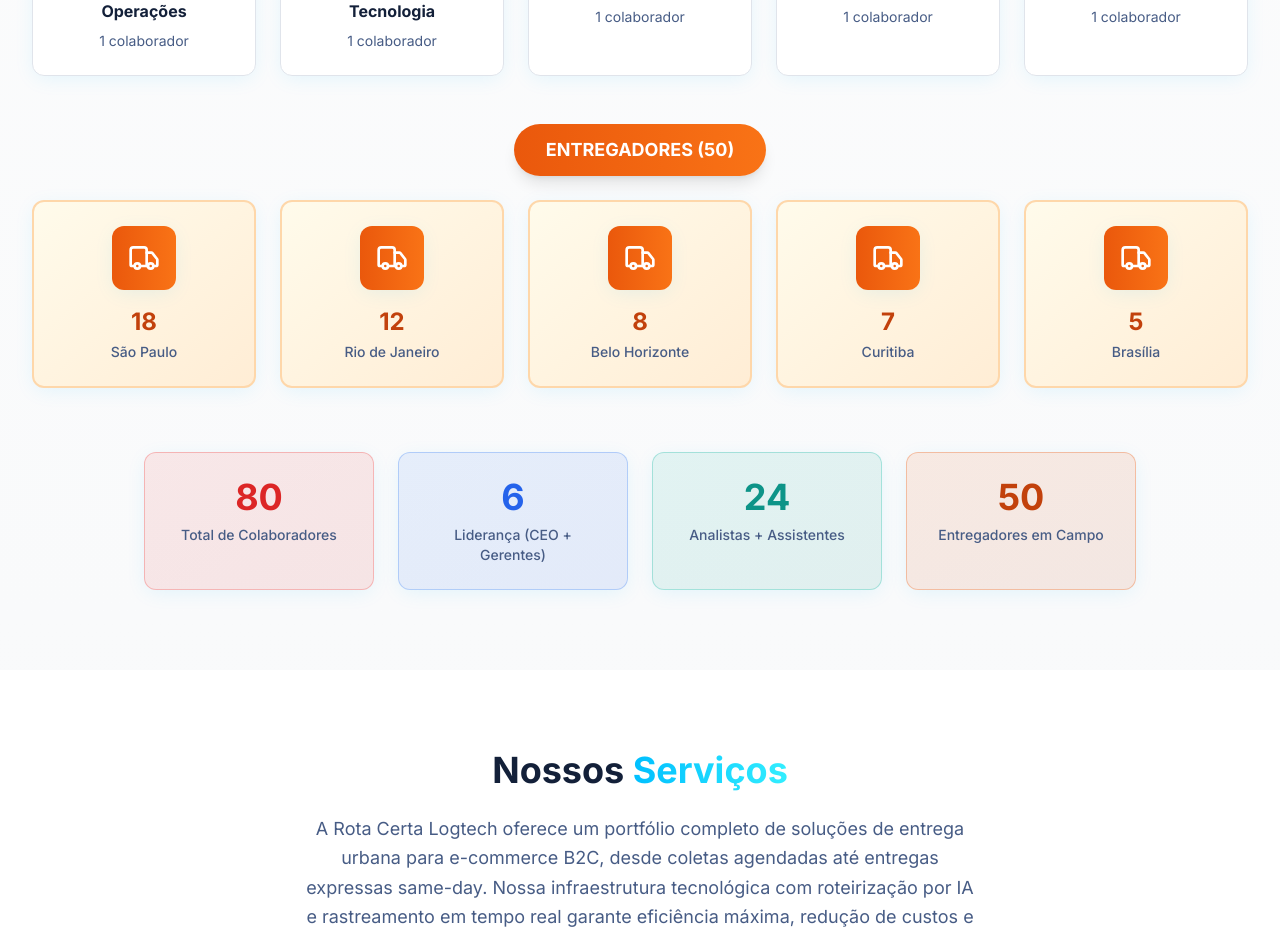
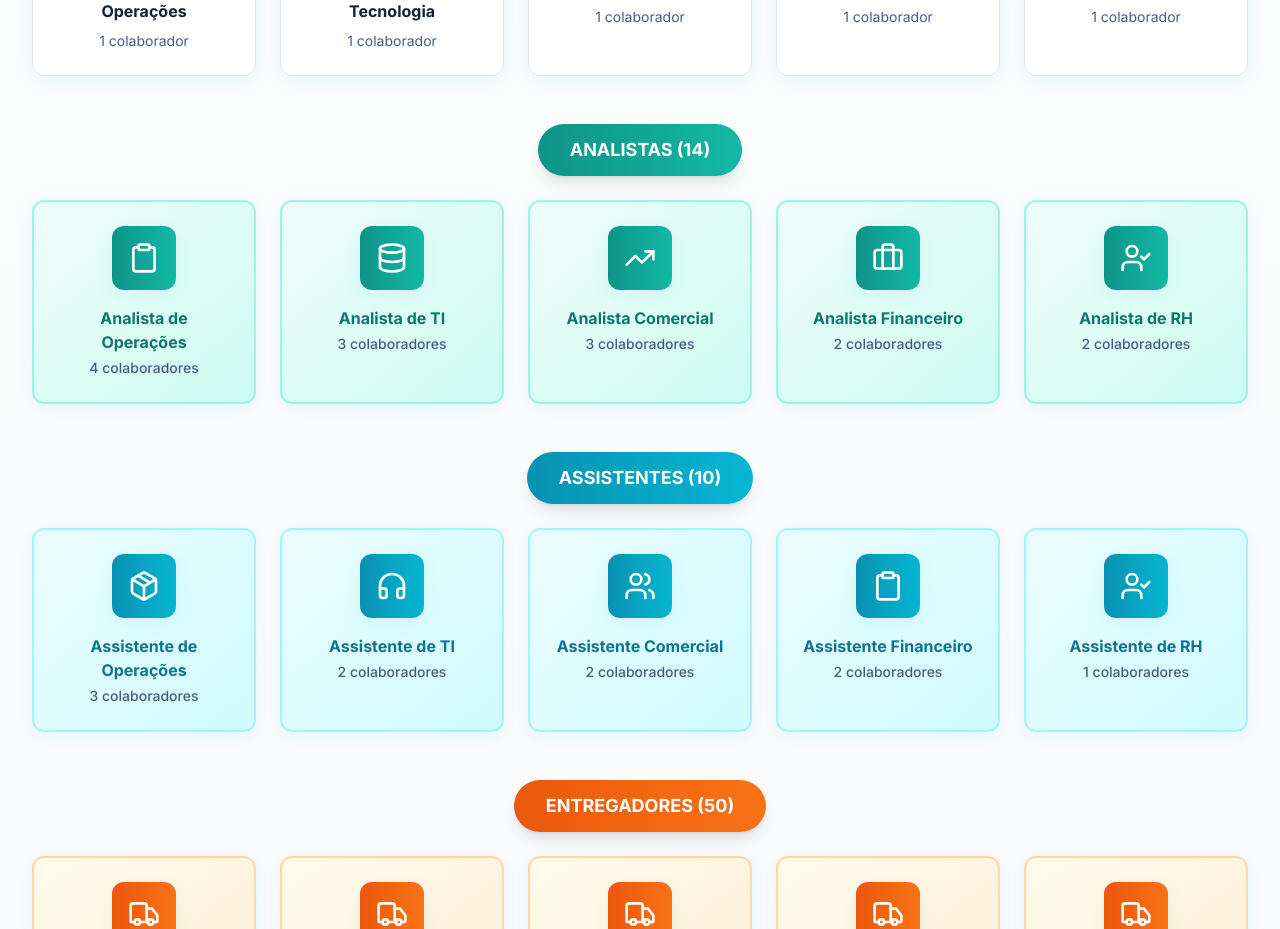
Before and after one commit to EnzoAraujoDuarte/rotacerta, a Next.js app: page / in a window 1280 px wide. Shown: the part 2940-3869 px from the top of the page. Built offline with nearby package versions, Linux system fonts and the light colour scheme.

Commit message:
Add analysts and assistants to organizational structure
Co-authored-by: araujoduarteenzo <araujoduarteenzo@gmail.com>

```diff
--- a/components/AboutCompany.jsx
+++ b/components/AboutCompany.jsx
@@ -14,6 +14,20 @@ export default function AboutCompany() {
       { name: "Gerente Comercial", icon: TrendingUp, color: "from-green-600 to-green-500", team: 1 },
       { name: "Gerente Financeiro", icon: Briefcase, color: "from-orange-600 to-orange-500", team: 1 },
       { name: "Gerente de RH", icon: Users, color: "from-pink-600 to-pink-500", team: 1 }
+    ],
+    analysts: [
+      { name: "Analista de Operações", icon: Clipboard, color: "from-teal-600 to-teal-500", count: 4 },
+      { name: "Analista de TI", icon: Database, color: "from-teal-600 to-teal-500", count: 3 },
+      { name: "Analista Comercial", icon: TrendingUp, color: "from-teal-600 to-teal-500", count: 3 },
+      { name: "Analista Financeiro", icon: Briefcase, color: "from-teal-600 to-teal-500", count: 2 },
+      { name: "Analista de RH", icon: UserCheck, color: "from-teal-600 to-teal-500", count: 2 }
+    ],
+    assistants: [
+      { name: "Assistente de Operações", icon: Package, color: "from-cyan-600 to-cyan-500", count: 3 },
+      { name: "Assistente de TI", icon: HeadphonesIcon, color: "from-cyan-600 to-cyan-500", count: 2 },
+      { name: "Assistente Comercial", icon: Users, color: "from-cyan-600 to-cyan-500", count: 2 },
+      { name: "Assistente Financeiro", icon: Clipboard, color: "from-cyan-600 to-cyan-500", count: 2 },
+      { name: "Assistente de RH", icon: UserCheck, color: "from-cyan-600 to-cyan-500", count: 1 }
     ],
     drivers: {
       total: 50,
@@ -184,6 +198,54 @@ export default function AboutCompany() {
               })}
             </div>
 
+            {/* Analysts */}
+            <div className="mt-12">
+              <div className="flex justify-center mb-6">
+                <div className="inline-block px-8 py-3 bg-gradient-to-r from-teal-600 to-teal-500 rounded-full text-white font-bold text-lg shadow-lg">
+                  ANALISTAS (14)
+                </div>
+              </div>
+
+              <div className="grid grid-cols-2 sm:grid-cols-3 md:grid-cols-5 gap-4 md:gap-6 mb-8 px-4">
+                {orgStructure.analysts.map((analyst, index) => {
+                  const AnalystIcon = analyst.icon;
+                  return (
+                    <div key={index} className="card-hover text-center hover-lift bg-gradient-to-br from-teal-50 to-teal-100 dark:from-teal-900/20 dark:to-teal-900/20 border-2 border-teal-200 dark:border-teal-800">
+                      <div className={`w-14 h-14 md:w-16 md:h-16 bg-gradient-to-r ${analyst.color} rounded-xl flex items-center justify-center mx-auto mb-3 md:mb-4 shadow-card`}>
+                        <AnalystIcon className="w-7 h-7 md:w-8 md:h-8 text-white" />
+                      </div>
+                      <h5 className="text-xs sm:text-sm md:text-base font-bold text-teal-700 dark:text-teal-400 mb-1 leading-tight">{analyst.name}</h5>
+                      <p className="text-xs md:text-sm text-muted-foreground font-medium">{analyst.count} colaboradores</p>
+                    </div>
+                  );
+                })}
+              </div>
+            </div>
+
+            {/* Assistants */}
+            <div className="mt-12">
+              <div className="flex justify-center mb-6">
+                <div className="inline-block px-8 py-3 bg-gradient-to-r from-cyan-600 to-cyan-500 rounded-full text-white font-bold text-lg shadow-lg">
+                  ASSISTENTES (10)
+                </div>
+              </div>
+
+              <div className="grid grid-cols-2 sm:grid-cols-3 md:grid-cols-5 gap-4 md:gap-6 mb-8 px-4">
+                {orgStructure.assistants.map((assistant, index) => {
+                  const AssistantIcon = assistant.icon;
+                  return (
+                    <div key={index} className="card-hover text-center hover-lift bg-gradient-to-br from-cyan-50 to-cyan-100 dark:from-cyan-900/20 dark:to-cyan-900/20 border-2 border-cyan-200 dark:border-cyan-800">
+                      <div className={`w-14 h-14 md:w-16 md:h-16 bg-gradient-to-r ${assistant.color} rounded-xl flex items-center justify-center mx-auto mb-3 md:mb-4 shadow-card`}>
+                        <AssistantIcon className="w-7 h-7 md:w-8 md:h-8 text-white" />
+                      </div>
+                      <h5 className="text-xs sm:text-sm md:text-base font-bold text-cyan-700 dark:text-cyan-400 mb-1 leading-tight">{assistant.name}</h5>
+                      <p className="text-xs md:text-sm text-muted-foreground font-medium">{assistant.count} colaboradores</p>
+                    </div>
+                  );
+                })}
+              </div>
+            </div>
+
             {/* Drivers Distribution */}
             <div className="mt-12">
               <div className="flex justify-center mb-6">
```
